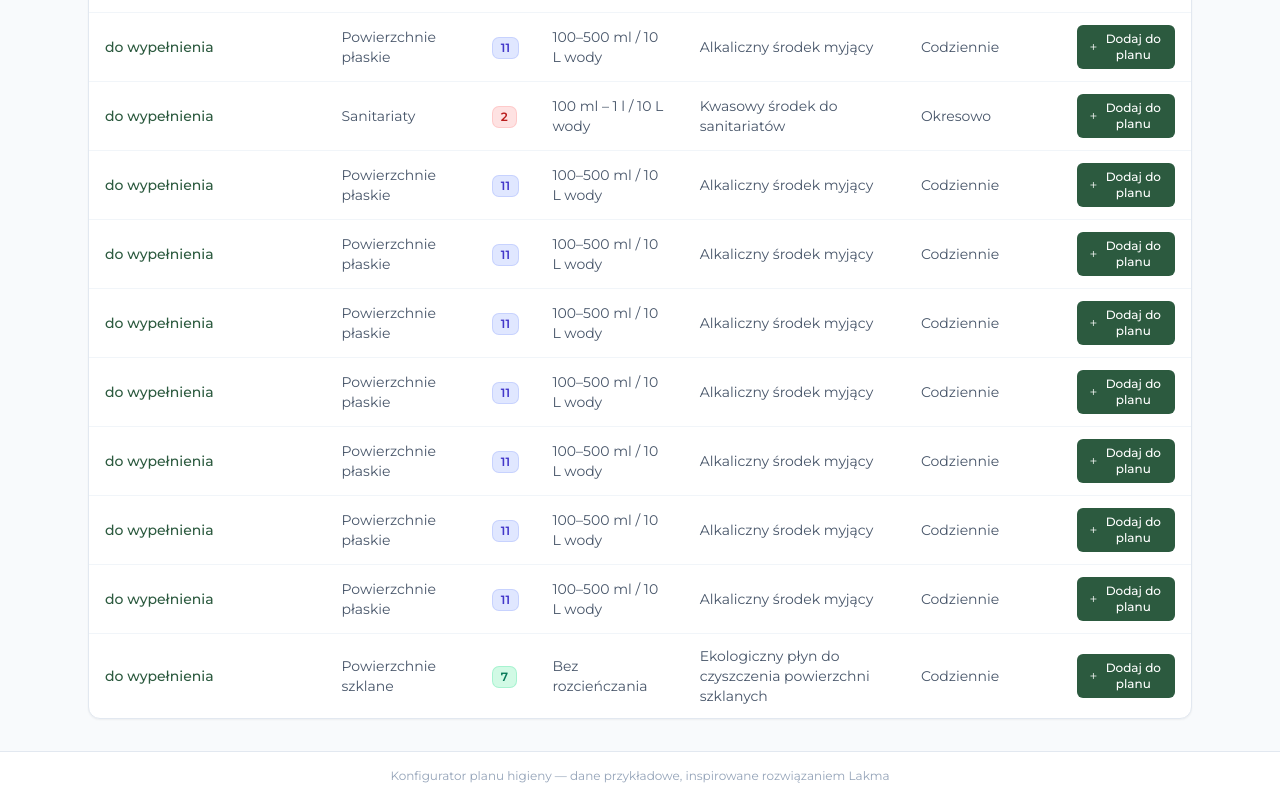
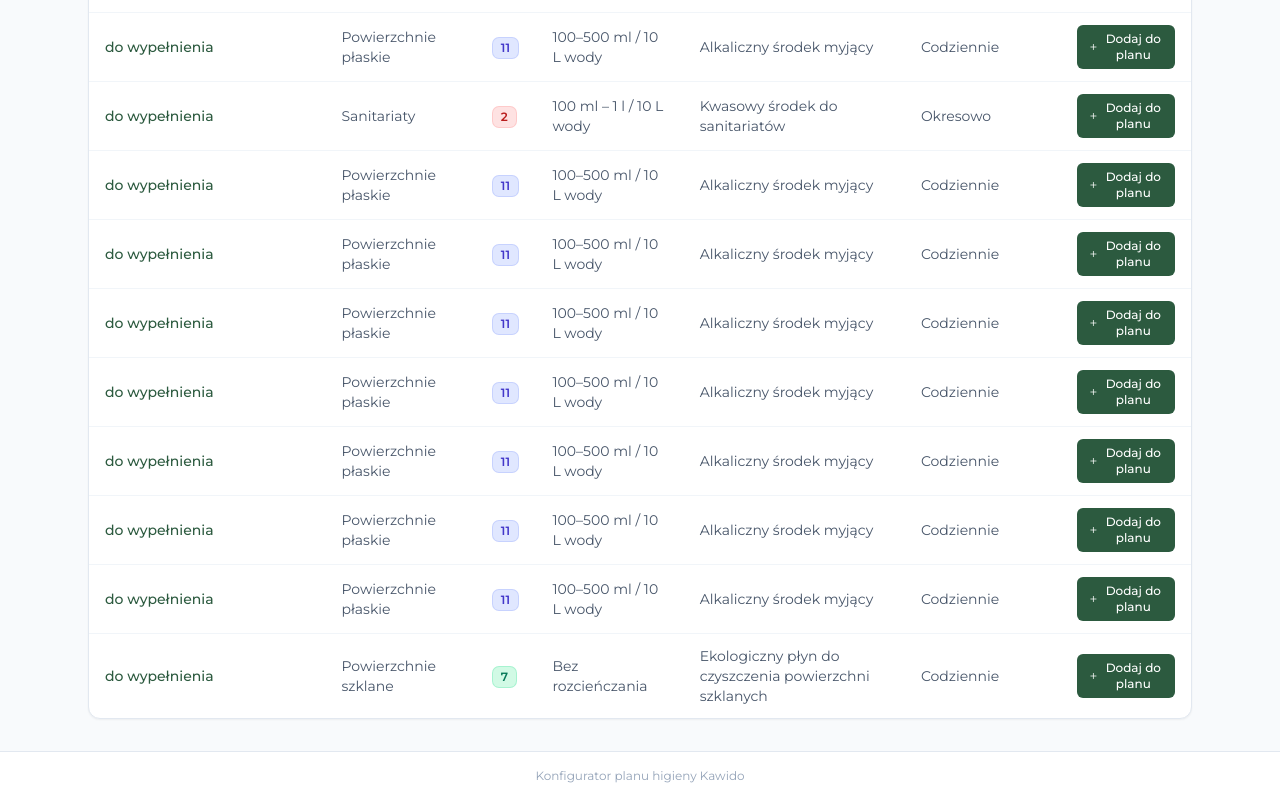
Before and after one commit to alicja06/Plan-Higieny, a React (Vite) app: page / in a window 1280 px wide. Shown: the part 944-1744 px from the top of the page. Built offline with nearby package versions, Linux system fonts and the light colour scheme.

Commit message:
modified:   src/App.tsx

```diff
--- a/src/App.tsx
+++ b/src/App.tsx
@@ -378,7 +378,7 @@ function App() {
 
       <footer className="border-t border-slate-200 bg-white">
         <div className="mx-auto max-w-6xl px-4 py-4 text-center text-xs text-slate-400 sm:px-6">
-          Konfigurator planu higieny — dane przykładowe, inspirowane rozwiązaniem Lakma
+          Konfigurator planu higieny Kawido
         </div>
       </footer>
     </div>
```
